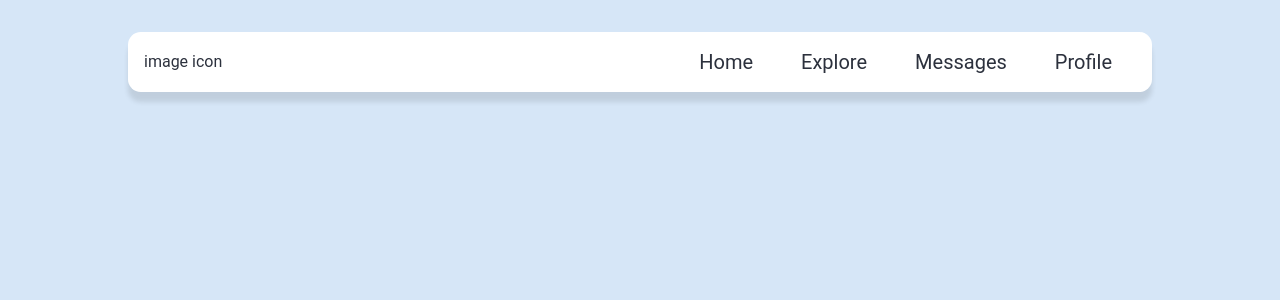
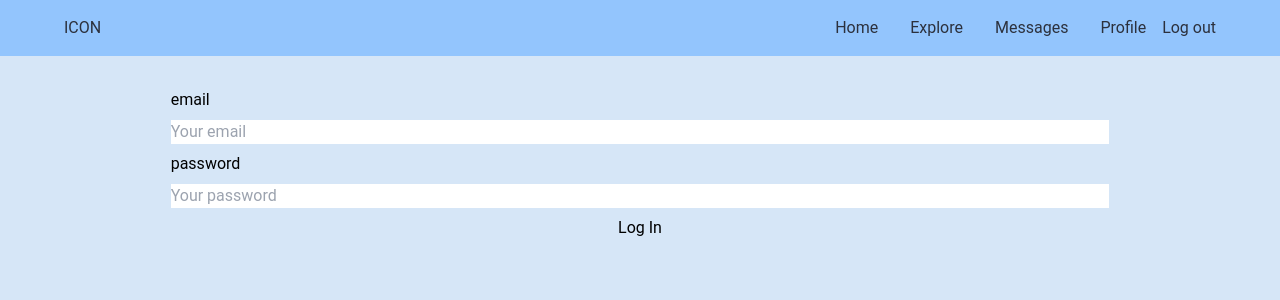
Before and after one commit to stephen-ics/api-development-frontend, a React (Create React App) app: page /login in a window 1280 px wide. Shown: the top 300 px of the page. Built offline with nearby package versions, Linux system fonts and the light colour scheme.

Commit message:
added login and register page + verification

```diff
--- a/src/App.js
+++ b/src/App.js
@@ -8,6 +8,8 @@ import Home from './pages/Home'
 import Explore from './pages/Explore'
 import Messages from './pages/Messages'
 import Profile from './pages/Profile'
+import Login from './pages/Login'
+import Register from './pages/Register'
 
 function App() {
   return (
@@ -26,6 +28,8 @@ function App() {
               <Route path='/explore' exact element={<Explore />}></Route>
               <Route path='/messages' exact element={<Messages />}></Route>
               <Route path='/profile' exact element={<Profile />}></Route>
+              <Route path='/login' exact element={<Login />}></Route>
+              <Route path='/register' exact element={<Register />}></Route>
           </Routes>
     </AnimatePresence>
       </BrowserRouter>
--- a/src/components/Navbar.js
+++ b/src/components/Navbar.js
@@ -5,29 +5,12 @@ import { motion } from 'framer-motion'
 import { useState, useEffect } from 'react';
 import { FaBars } from "react-icons/fa"
 
+
 function Navbar() {
-  const dropIn ={
-    hidden: {
-        y: '-10vh',
-        opacity: 0,
-    },
-    visible: {
-        y:'0',
-        opacity: 1,
-        transition: {
-            type: 'spring',
-            damping: 8,
-            stiffness: 30,
-        }
-    },
-    exit: {
-        y: '10vh',
-        opacity: 0,
-    },
-  };
   const [fillNavbar, setFillNavbar] = useState(false);
   const [showDropdown, setShowDropdown] = useState(false);
   const { pathname } = useLocation();
+  const [loggedIn, setLoggedIn] = useState(false)
 
   useEffect(() => {
     const handleScroll = () => {
@@ -43,6 +26,13 @@ function Navbar() {
     window.addEventListener('scroll', handleScroll);
 
   }, [fillNavbar])
+
+  useEffect(() => {
+    if (localStorage.getItem('access_token') != 'none') {
+      setLoggedIn(true)
+    }
+    else setLoggedIn(false)
+  })
 
   const links = [
     {
@@ -71,46 +61,78 @@ function Navbar() {
     }
   ]
 
+  const signOut = () => {
+    localStorage.setItem('access_token', 'none')
+  };
+
+  const signIn = () => {
+
+  };
+
+
+
     return (
-      <div className='flex justify-center mb-40'>
-        <motion.header
-          variants={dropIn}
-          initial='hidden'
-          animate='visible'
-          exit='exit'
-          className={`navbar z-[99999999] py-2 lg:py-4 fixed w-full top-0 ${fillNavbar ? 'fill' : ''}`}
-        >
-          <div className="px-4 mx-auto flex flex-col lg:flex-row lg:items-center justify-center h-full">
-            <div className="flex justify-between items-center">
-              <Link to='/'>
-             image icon
-              </Link>
+      <header className="w-full bg-blue-300 py-4">
+      <div className="">
 
           <button
-                className="border-none px-3 py-1 rounded text-gray-200 bg-green-200 opacity-75 hover:opacity-100 lg:hidden cursor-pointer"
-                aria-label="Menu"
-                data-test-id="navbar-menu"
+              className="px-3 py-1 rounded text-gray opacity-50 hover:opacity-75 lg:hidden cursor-pointer"
               onClick={
                   () => {
                       setShowDropdown(!showDropdown);
                   }}
           >
-                <FaBars size={20} color="#8bcc9a"/>
+              <FaBars />
           </button>
-            </div>
 
-            <div className={`${showDropdown ? "flex" : "hidden"} flex-col lg:flex  lg:flex-row lg:ml-auto mt-3 lg:mt-0`} data-test-id="navbar">
-              <div>
+          <div className={`${showDropdown ? "flex" : "hidden"} flex-col lg:flex  lg:flex-row lg:ml-auto mt-3 lg:mt-0`} >
+               {loggedIn === true ? (
+                   <div className='flex justify-between w-full'>
+                      <Link className="mx-16" to="/">
+                        ICON
+                      </Link>
+                      <div className='mx-16'>
                         {links.map(({ name, link, priority, id }) =>
-                  <Link key={name}  to={link} className='md:text-xl text-lg lg:mx-2 mx-0 hover:bg-gray-200/25 hover:bg-opacity-10 hover:bg-black p-2 lg:px-4 rounded duration-300 transition-colors'>
+                            <Link key={name} className={'text-center mx-4'} to={link}>
                                 {name}
                             </Link>
                         )}
+
+                        <Link to='/'>
+                            <button
+                                className=""
+                                onClick={() => signOut()}
+                            >
+                                Log out
+                            </button>
+                        </Link>
                        </div>
                    </div>
+
+               ) : (
+                <div>
+                   <Link to='/login' className='w-full text-right mx-16'>
+                      <button
+                          className=""
+                          onClick={(e) => signIn()}
+                      >
+                          Log in
+                      </button>
+                   </Link>
+                   <Link to='/register' className='w-full text-right mx-16'>
+                      <button
+                          className=""
+                      >
+                          Register
+                      </button>
+                   </Link>
                   </div>
-        </motion.header>
+
+                )}
           </div>
+
+      </div>
+  </header>
     );
   }
 
--- /dev/null
+++ b/src/pages/Login.js
@@ -0,0 +1,56 @@
+import React from 'react'
+import { useState } from 'react'
+import { FaImage } from "react-icons/fa";
+
+const Login = () => {
+    const [email, setEmail] = useState("");
+    const [password, setPassword] = useState("");
+
+
+
+    const onSubmit = async (e) => {
+        e.preventDefault()
+        console.log('hi')
+        const response = await fetch('https://www.api-development.xyz/login', {
+            method: 'POST',
+            headers: {
+                'Content-Type': 'application/json'
+            },
+            body: JSON.stringify({
+                email: email,
+                password: password
+            })
+        })
+        const data = await response.json()
+
+        const access_token = data['access_token']
+
+        if (access_token != undefined)
+        {
+            localStorage.setItem('access_token', (data['access_token']))
+            window.location.reload(); // Refresh the page
+        }
+        console.log('hi', localStorage.getItem('access_token'))
+
+
+
+
+    }
+
+  return (
+    <div className='flex justify-center'>
+           <form
+                className="flex flex-col gap-2 self-center mt-4 w-full p-16 pt-4 xl:w-5/6"
+                onSubmit={onSubmit}
+            >
+                <label for='email'>email</label>
+                <input value={email} onChange={(e) => setEmail(e.target.value)} type='email' placeholder='Your email'/>
+                <label for='password'>password</label>
+                <input value={password} onChange={(e) => setPassword(e.target.value)} type='password' placeholder='Your password'/>
+                <button type='submit'>Log In</button>
+            </form>
+    </div>
+  )
+}
+
+export default Login
--- /dev/null
+++ b/src/pages/Register.js
@@ -0,0 +1,44 @@
+import React from 'react'
+import { useState } from 'react'
+import { FaImage } from "react-icons/fa";
+
+const Register = () => {
+    const [email, setEmail] = useState("");
+    const [password, setPassword] = useState("");
+
+
+
+    const onSubmit = async (e) => {
+        e.preventDefault()
+        console.log('hi')
+        const response = await fetch('https://www.api-development.xyz/users/', {
+            method: 'POST',
+            headers: {
+                'Content-Type': 'application/json'
+            },
+            body: JSON.stringify({
+                email: email,
+                password: password
+            })
+        })
+        const data = await response.json()
+        console.log(data)
+    }
+
+  return (
+    <div className='flex justify-center'>
+           <form
+                className="flex flex-col gap-2 self-center mt-4 w-full p-16 pt-4 xl:w-5/6"
+                onSubmit={onSubmit}
+            >
+                <label for='email'>email</label>
+                <input value={email} onChange={(e) => setEmail(e.target.value)} type='email' placeholder='Your email'/>
+                <label for='password'>password</label>
+                <input value={password} onChange={(e) => setPassword(e.target.value)} type='password' placeholder='Your password'/>
+                <button type='submit'>Log In</button>
+            </form>
+    </div>
+  )
+}
+
+export default Register
```
Lines whose indentation alone changed are shown as unchanged.
